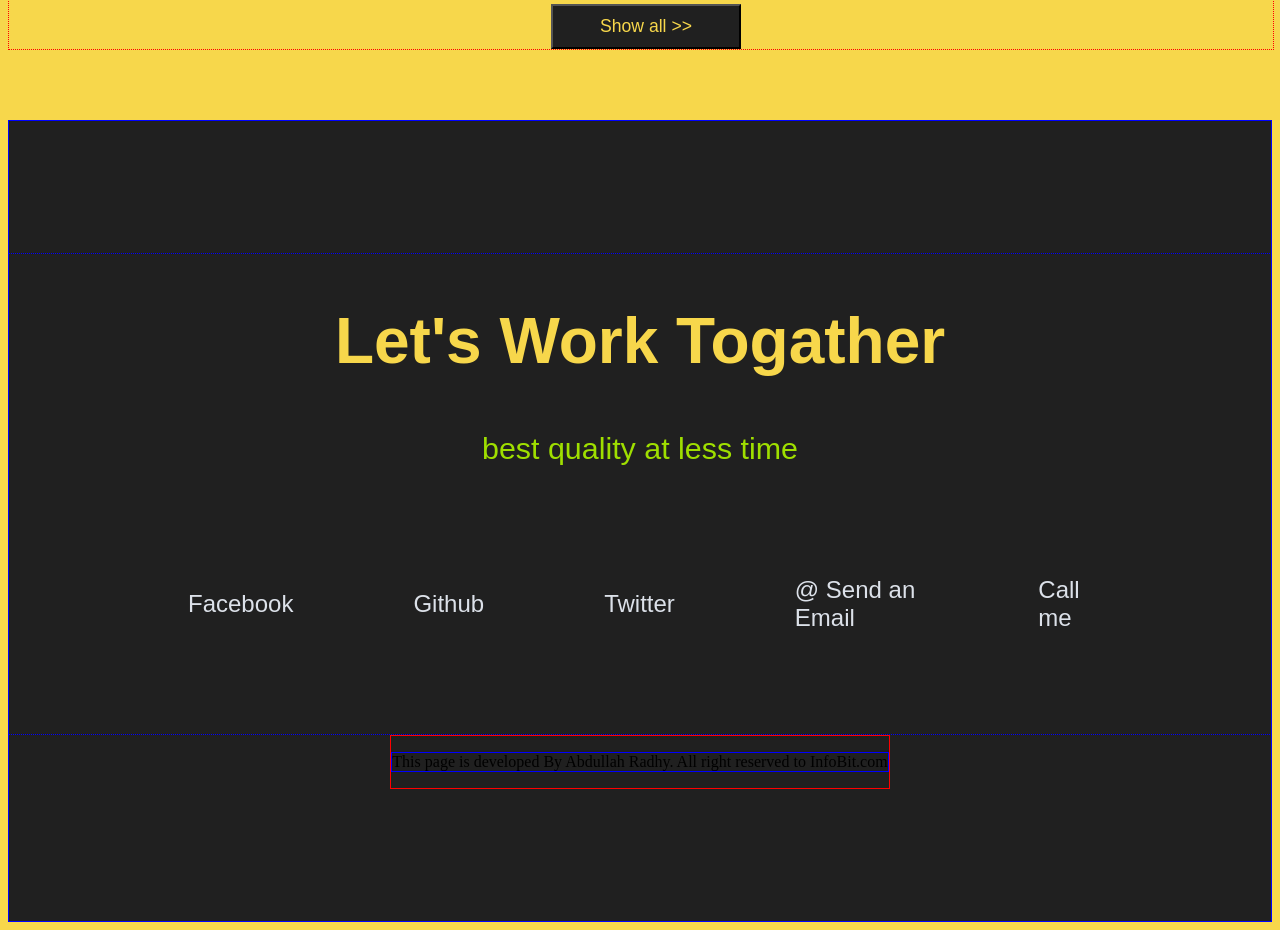
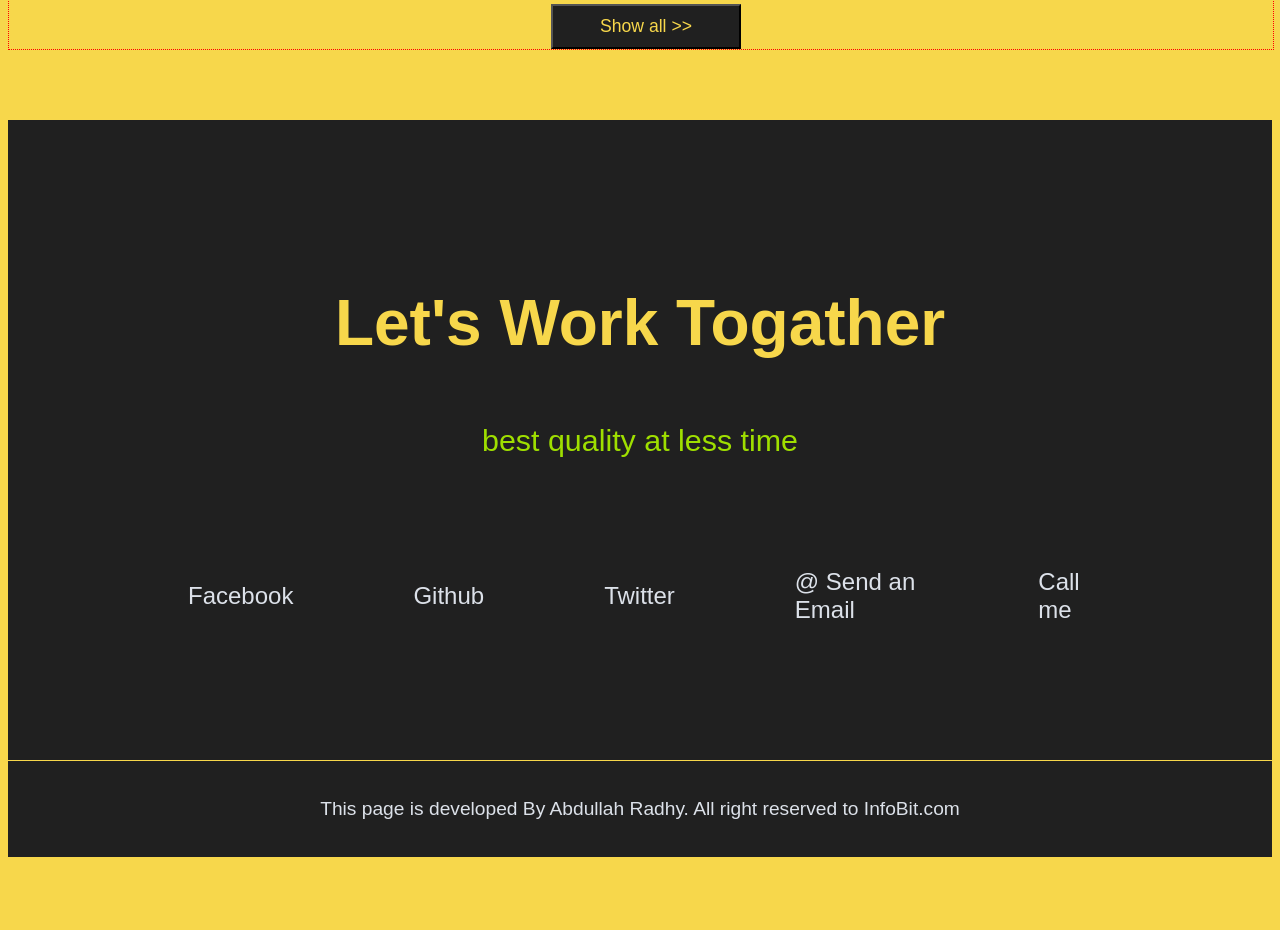
Before and after one commit to AbdullahRadhy/personalPortfolio, a plain HTML site: page index.html in a window 1280 px wide. Shown: the part 2160-3090 px from the top of the page. After the commit the page ends 3025 px from the top, so only its background shows below. Drawn offline with Linux system fonts and the light colour scheme.

Commit message:
footer and cooperation section tottally designed

```diff
--- a/assets/indexStyle.css
+++ b/assets/indexStyle.css
@@ -267,12 +267,12 @@ body{
 	margin: 40px 0px 0px 10px;
 }
 
-#footer{
-	border: 1px solid blue;
+#CooperationSection{
+	/*border: 1px solid blue;*/
 	min-width: 100%
 	width: 100%;
-	min-height: 100vh;
-	max-height: 100vh;
+	min-height: 80vh;
+	max-height: 80vh;
 	margin-top: 70px;
 	display: flex;
 	flex-direction: column;
@@ -283,9 +283,9 @@ body{
 }
 
 #workingDiv{
-	border: 1px dotted blue;
+	/*border: 1px dotted blue;*/
 	width: 100%;
-	height: 60vh;
+	height: 80%;
 	display: flex;
 	flex-direction: column;
 	justify-content: flex-start;
@@ -337,15 +337,21 @@ body{
 
 
 #copyRight{
-	border: 1px solid red;
-	/*width: 100%;
-	height: 21vh;
+	/*border: 1px solid red;*/
+	border-top: 1px solid #f7d74b;
+	width: 100%;
+	height: 12vh;
 	display: flex;
 	flex-direction: column;
-	justify-content: flex-end;*/
+	justify-content: center;
+	background-color: #202020;
 
 }
 
 #copyRightP{
-	border: 1px solid blue;
+	/*border: 1px solid blue;*/
+	font-family: sans-serif;
+	font-size: 1.2rem;
+	color: #dce1e9;
+	text-align: center;
 }
--- a/index.html
+++ b/index.html
@@ -73,7 +73,7 @@
 			<button id="guyMore">Show all >> </button>
 		</section>
 
-		<footer id="footer">
+		<section id="CooperationSection">
 			<div id="workingDiv">
 				<h1 id="workingTitle">Let's Work Togather</h1>
 				<p id="workingP">best quality at less time</p>
@@ -85,7 +85,8 @@
 					<a href="" class="ContactOptions">Call me</a>
 				</div>
 			</div>
-
+		</section>
+		<footer id="footer">
 			<div id="copyRight">
 				<p id="copyRightP">
 					This page is developed By Abdullah Radhy.
```
